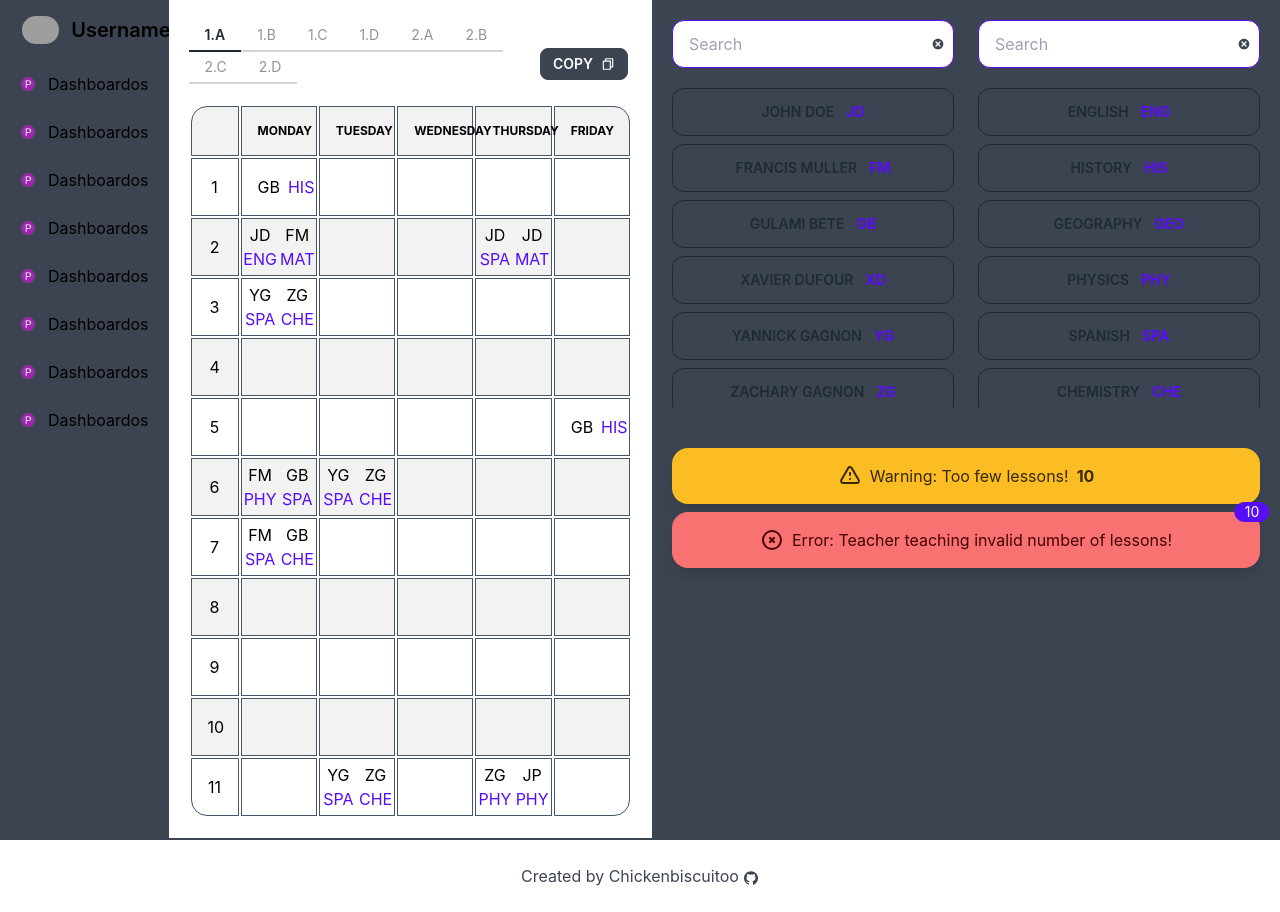
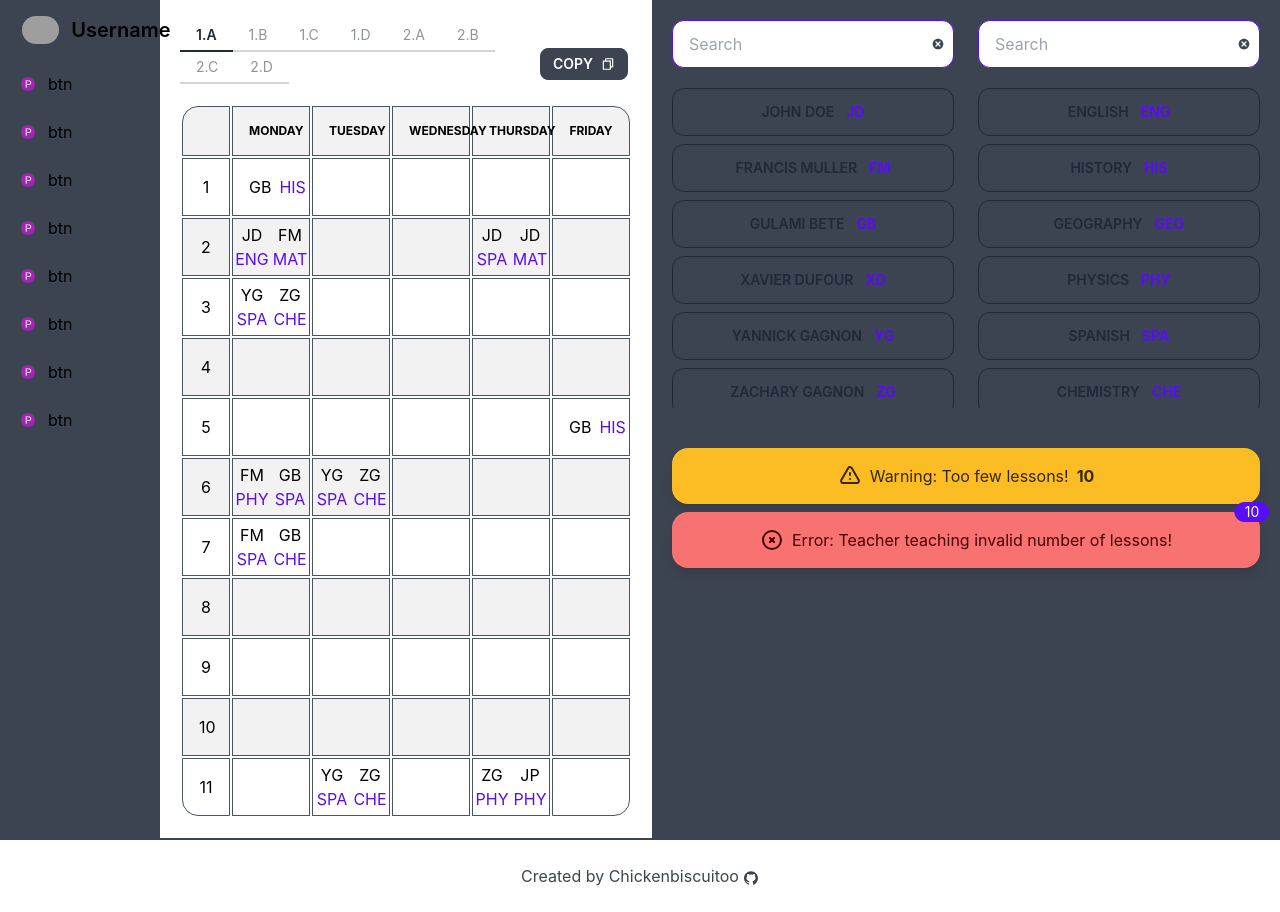
Before and after one commit to Chickenbiscuitoo/timetable-manager, a Next.js app: page / in a window 1280 px wide. Built offline with nearby package versions, Linux system fonts and the light colour scheme; grey boxes are pictures that could not be loaded.

Commit message:
updated sidebar styles

```diff
--- a/components/Sidebar.tsx
+++ b/components/Sidebar.tsx
@@ -3,12 +3,9 @@ import { FcSoundRecordingCopyright } from 'react-icons/fc'
 
 const Sidebar: NextPage = () => {
 	return (
-		<div className="w-64 min-h-screen flex">
-			<div className="overflow-y-auto py-4 px-3 bg-neutral">
-				<a
-					href="https://flowbite.com/"
-					className="flex items-center pl-2.5 mb-5"
-				>
+		<div className="min-h-screen flex">
+			<div className="py-4 px-3 bg-neutral w-40">
+				<a className="flex items-center pl-2.5 mb-5">
 					<img
 						src="https://upload.wikimedia.org/wikipedia/commons/2/21/Danny_DeVito_by_Gage_Skidmore.jpg"
 						className="mr-3 h-6 sm:h-7 rounded-full"
@@ -25,7 +22,7 @@ const Sidebar: NextPage = () => {
 							className="flex items-center p-2 text-base font-normal rounded-lg hover:bg-primary"
 						>
 							<FcSoundRecordingCopyright className="w-fit h-full bg-neutral transition duration-75" />
-							<span className="ml-3">Dashboardos</span>
+							<span className="ml-3">btn</span>
 						</a>
 					</li>
 					<li>
@@ -34,7 +31,7 @@ const Sidebar: NextPage = () => {
 							className="flex items-center p-2 text-base font-normal rounded-lg hover:bg-primary"
 						>
 							<FcSoundRecordingCopyright className="w-fit h-full bg-neutral transition duration-75" />
-							<span className="ml-3">Dashboardos</span>
+							<span className="ml-3">btn</span>
 						</a>
 					</li>
 					<li>
@@ -43,7 +40,7 @@ const Sidebar: NextPage = () => {
 							className="flex items-center p-2 text-base font-normal rounded-lg hover:bg-primary"
 						>
 							<FcSoundRecordingCopyright className="w-fit h-full bg-neutral transition duration-75" />
-							<span className="ml-3">Dashboardos</span>
+							<span className="ml-3">btn</span>
 						</a>
 					</li>
 					<li>
@@ -52,7 +49,7 @@ const Sidebar: NextPage = () => {
 							className="flex items-center p-2 text-base font-normal rounded-lg hover:bg-primary"
 						>
 							<FcSoundRecordingCopyright className="w-fit h-full bg-neutral transition duration-75" />
-							<span className="ml-3">Dashboardos</span>
+							<span className="ml-3">btn</span>
 						</a>
 					</li>
 					<li>
@@ -61,7 +58,7 @@ const Sidebar: NextPage = () => {
 							className="flex items-center p-2 text-base font-normal rounded-lg hover:bg-primary"
 						>
 							<FcSoundRecordingCopyright className="w-fit h-full bg-neutral transition duration-75" />
-							<span className="ml-3">Dashboardos</span>
+							<span className="ml-3">btn</span>
 						</a>
 					</li>
 					<li>
@@ -70,7 +67,7 @@ const Sidebar: NextPage = () => {
 							className="flex items-center p-2 text-base font-normal rounded-lg hover:bg-primary"
 						>
 							<FcSoundRecordingCopyright className="w-fit h-full bg-neutral transition duration-75" />
-							<span className="ml-3">Dashboardos</span>
+							<span className="ml-3">btn</span>
 						</a>
 					</li>
 					<li>
@@ -79,7 +76,7 @@ const Sidebar: NextPage = () => {
 							className="flex items-center p-2 text-base font-normal rounded-lg hover:bg-primary"
 						>
 							<FcSoundRecordingCopyright className="w-fit h-full bg-neutral transition duration-75" />
-							<span className="ml-3">Dashboardos</span>
+							<span className="ml-3">btn</span>
 						</a>
 					</li>
 					<li>
@@ -88,7 +85,7 @@ const Sidebar: NextPage = () => {
 							className="flex items-center p-2 text-base font-normal rounded-lg hover:bg-primary"
 						>
 							<FcSoundRecordingCopyright className="w-fit h-full bg-neutral transition duration-75" />
-							<span className="ml-3">Dashboardos</span>
+							<span className="ml-3">btn</span>
 						</a>
 					</li>
 				</ul>
```
